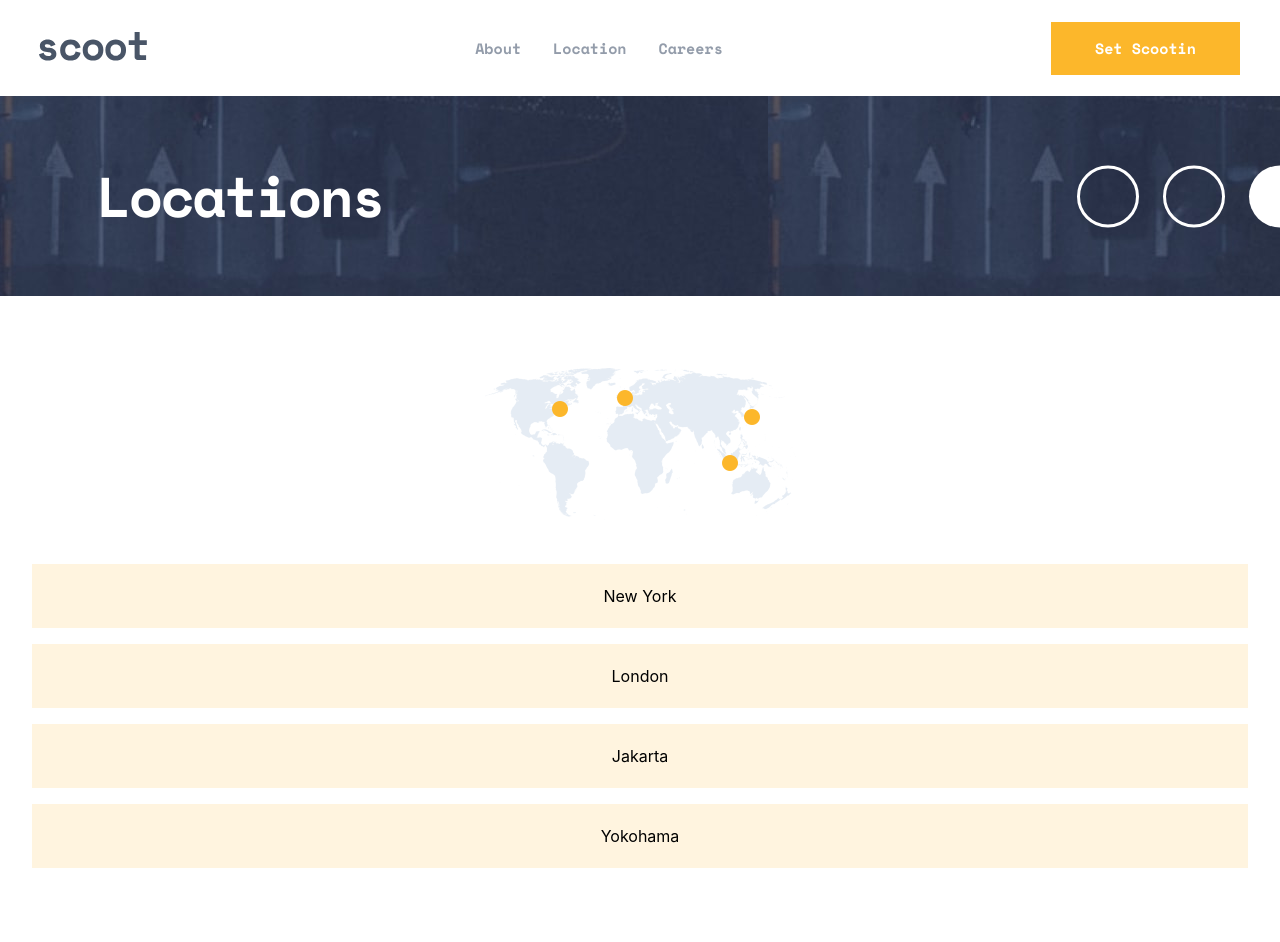
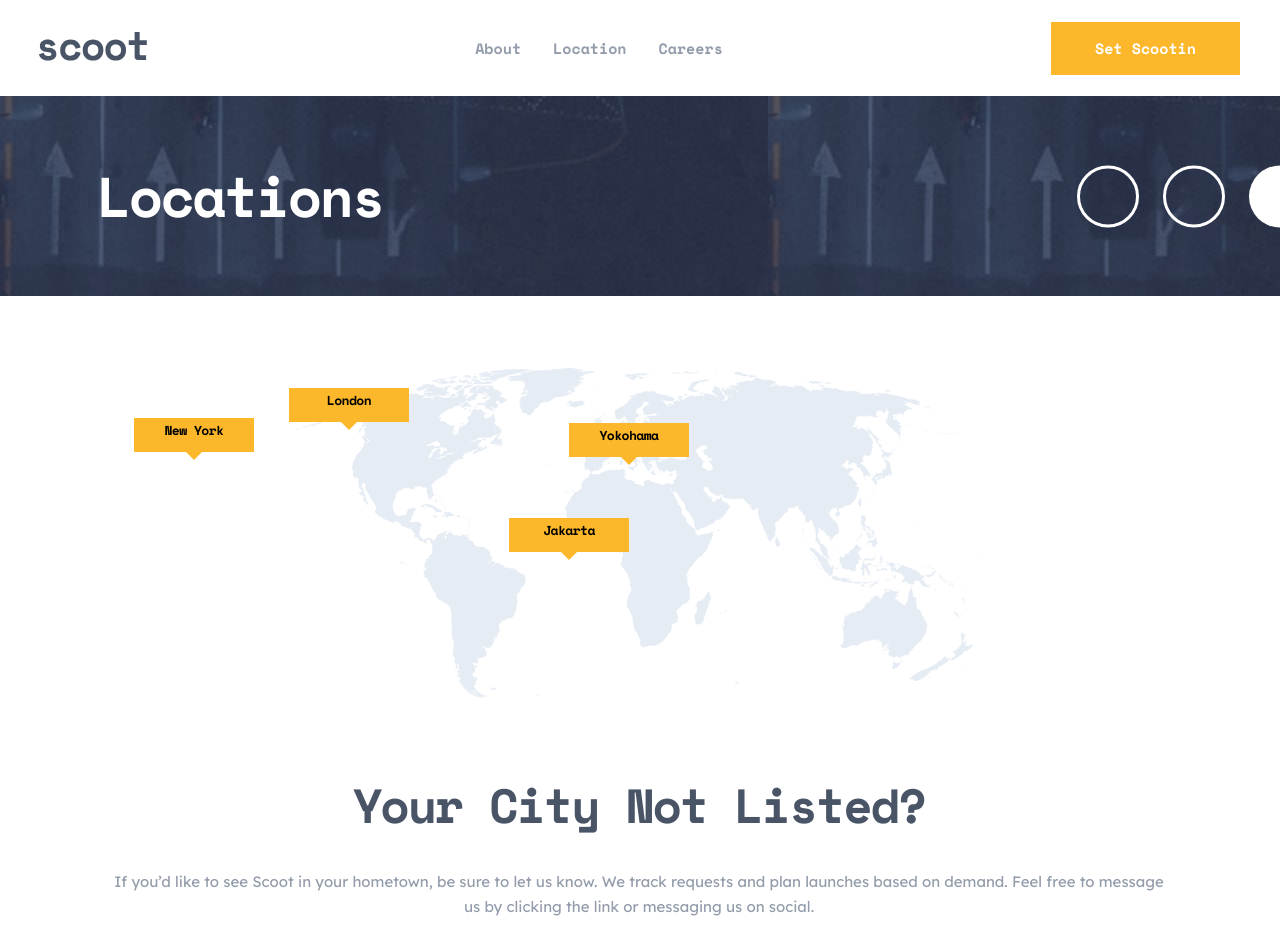
Before and after one commit to Oleksandr-Berd/scooter, a React (Create React App) app: page /location in a window 1280 px wide. Shown: the top 942 px of the page. Built offline with nearby package versions, Linux system fonts and the light colour scheme.

Commit message:
location page tab is done

```diff
--- a/src/components/Locations/Locations.tsx
+++ b/src/components/Locations/Locations.tsx
@@ -1,27 +1,36 @@
 import * as SC from "./LocationsStyles";
 
 import mapMob from "../../assets/images/world-map-mobile.png";
+import mapTab from '../../assets/images/world-map-tablet.png'
 import { locations } from "../../db/db";
 import ButtonLink from "../../ui/BtnLink/BtnLink";
+import { useMediaQuery } from "usehooks-ts";
 
 const Locations: React.FC = () => {
+
+const isTablet = useMediaQuery("(min-width:768px)")
+
   return (
     <SC.LocationsSection>
-      <img src={mapMob} alt="map" />
+        <SC.MapWrapper>
+      <img src={isTablet ? mapTab : mapMob} alt="map" />
       <SC.List>
         {locations.map(({ id, city }) => (
-          <SC.Item key={id}>{city}</SC.Item>
+          <SC.Item city={city} key={id}>{city}
+          {isTablet ? <SC.Triangle></SC.Triangle> : null}
+          </SC.Item>
         ))}
       </SC.List>
-      <div>
-        <SC.Title>Your City Not Listed?</SC.Title>
+      </SC.MapWrapper>
+      <SC.ContentWrapper>
+        <SC.Title >Your City Not Listed?</SC.Title>
         <SC.Body>
           If you’d like to see Scoot in your hometown, be sure to let us know.
           We track requests and plan launches based on demand. Feel free to
           message us by clicking the link or messaging us on social.
         </SC.Body>
         <ButtonLink content="Message Us" path="#"/>
-      </div>
+      </SC.ContentWrapper>
     </SC.LocationsSection>
   );
 };
--- a/src/components/Locations/LocationsStyles.ts
+++ b/src/components/Locations/LocationsStyles.ts
@@ -1,4 +1,5 @@
 import styled from "@emotion/styled";
+import { IMap } from "../../utils/interfaces";
 
 export const LocationsSection = styled.section`
   padding-left: 32px;
@@ -8,27 +9,69 @@ margin-bottom: 72px;
 
   text-align: center;
 
-& > img{
+  & > img {
     width: 311px;
     height: 152px;
 
     margin-bottom: 40px;
   }
-`
+
+  @media (min-width: 768px) {
+    padding-left: 39px;
+    padding-right: 40px;
+
+    margin-bottom: 120px;
+
+    & > img {
+      width: 689px;
+      height: 337px;
+    }
+  }
+`;
+
+export const MapWrapper = styled.div`
+  position: relative;
+`;
 
 export const List = styled.ul`
   margin-bottom: 72px;
-`
+`;
 
-export const Item = styled.li`
+export const Item = styled.li<IMap>`
   padding-top: 22px;
   padding-bottom: 22px;
 
-background-color: #FFF4df;
+  background-color: #fff4df;
 
-&:not(:last-child){
+  &:not(:last-child) {
     margin-bottom: 16px;
   }
+
+  @media (min-width: 768px) {
+    position: absolute;
+
+    top: 0;
+    left: 0;
+
+    width: 120px;
+
+    transform: ${props => props.city === "New York" ? "translateY(50px) translateX(95px)" : props.city === "London" ? "translateY(20px) translateX(250px)": props.city === "Yokohama" ? "translateY(55px) translateX(530px)" : "translateY(150px) translateX(470px)"};
+
+
+    padding-top: 2px;
+    padding-bottom: 2px;
+
+    font-family: "Space";
+    font-size: 13px;
+    letter-spacing: -0.58px;
+
+    background-color: #fcb72b;
+  }
+`;
+
+export const ContentWrapper = styled.div`
+padding-left: calc(97px - 32px);
+padding-right: calc(98px - 32px);
 `
 
 export const Title = styled.h2`
@@ -38,7 +81,14 @@ font-size: 32px;
   line-height: 1;
 
   color: #495567;
-`
+
+  @media (min-width: 768px){
+    margin-bottom: 40px;
+
+    font-size: 48px;
+    letter-spacing: -2.14px;
+  }
+`;
 
 export const Body = styled.p`
   margin-bottom: 32px;
@@ -47,4 +97,22 @@ font-size: 15px;
   line-height: 1.67;
 
   color: #939caa;
-`
+
+  @media (min-width: 768px){
+    margin-bottom: 40px;
+  }
+`;
+
+export const Triangle = styled.div`
+  width: 0;
+  height: 0;
+
+  bottom: 0;
+  left: 0;
+
+  transform: translateY(10px) translateX(50px);
+
+  border-left: 10px solid transparent;
+  border-right: 10px solid transparent;
+  border-top: 10px solid #fcb72b;
+`;
```
Also changed, not shown: src/utils/interfaces.ts (+14 -11 lines). Lines whose indentation alone changed are shown as unchanged.
